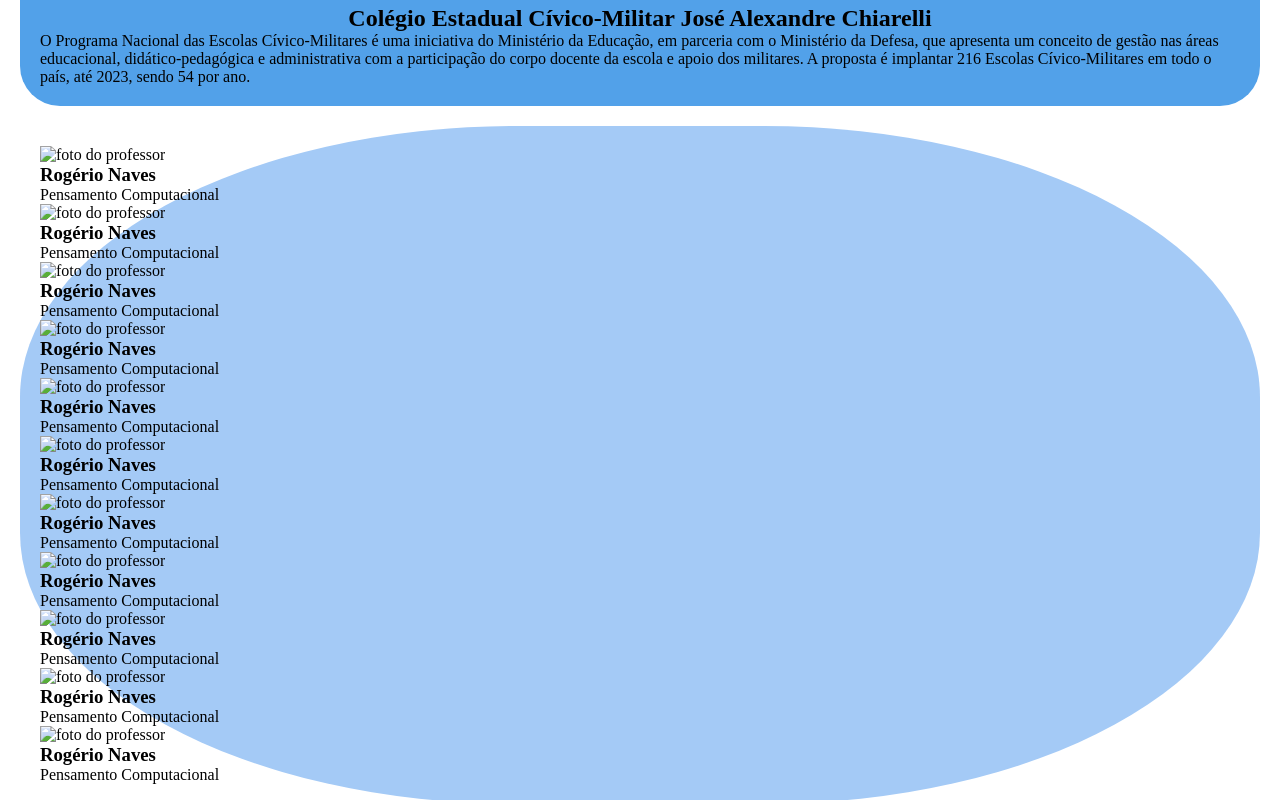
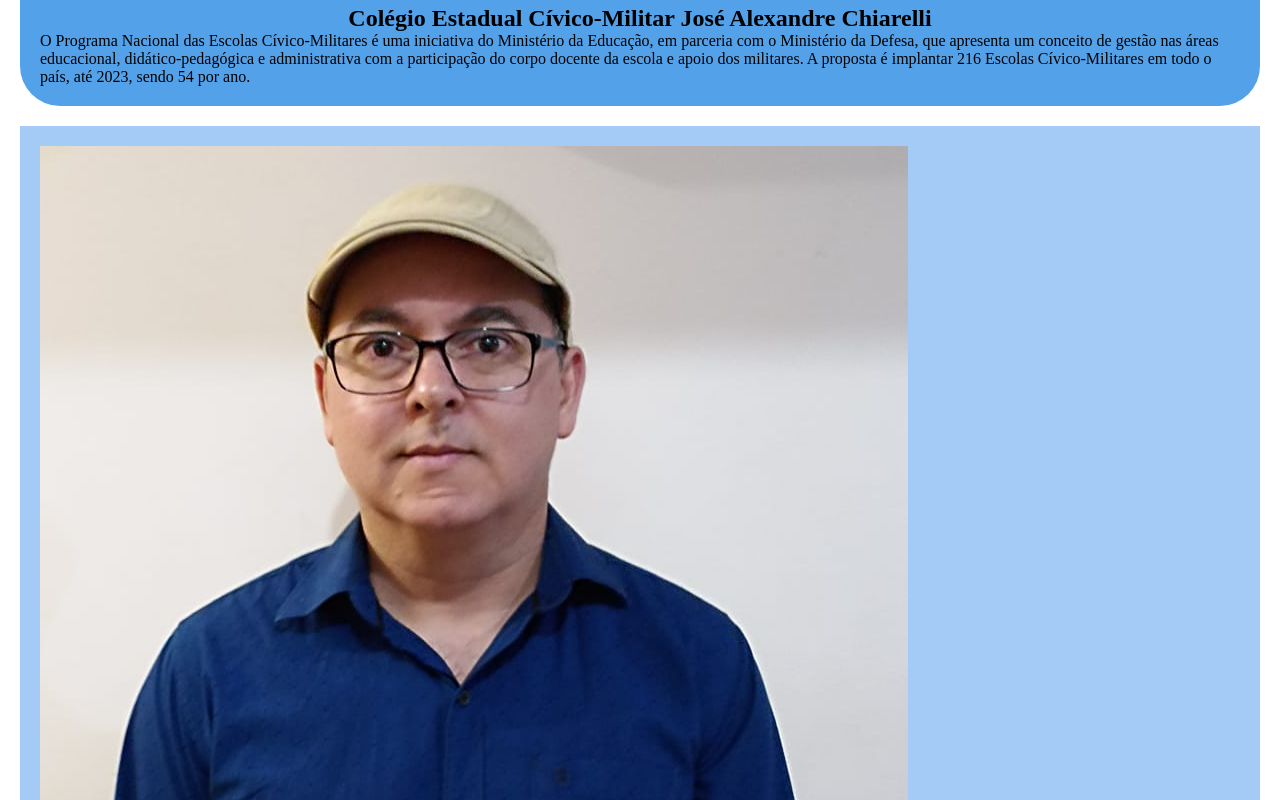
Before and after one commit to RogerioNaves/sitedaturmak, a plain HTML site: page index.html in a window 1280 px wide. Shown: the part 380-1180 px from the top of the page. Drawn offline with Linux system fonts and the light colour scheme.

Commit message:
bordas da section

```diff
--- a/index.html
+++ b/index.html
@@ -44,13 +44,13 @@
         <section class="professores">
 
             <div class="professores__div">
-                <img class="professores__div-imagem" src="RogerioNaves.jpg" alt="foto do professor">
+                <img class="professores__div-imagem" src="RogerioNaves.jpeg" alt="foto do professor">
                 <h3 class="professores__div-titulo"> Rogério Naves </h3>
                 <p class="professores__div-paragrafo"> Pensamento Computacional</p>
             </div>
 
             <div class="professores__div">
-                <img class="professores__div-imagem" src="RogerioNaves.jpg" alt="foto do professor">
+                <img class="professores__div-imagem" src="RogerioNaves.jpeg" alt="foto do professor">
                 <h3 class="professores__div-titulo"> Rogério Naves </h3>
                 <p class="professores__div-paragrafo"> Pensamento Computacional</p>
 
@@ -58,7 +58,7 @@
 
             <div class="professores__div">
 
-                <img class="professores__div-imagem" src="RogerioNaves.jpg" alt="foto do professor">
+                <img class="professores__div-imagem" src="RogerioNaves.jpeg" alt="foto do professor">
                 <h3 class="professores__div-titulo"> Rogério Naves </h3>
                 <p class="professores__div-paragrafo"> Pensamento Computacional</p>
 
@@ -66,7 +66,7 @@
 
             <div class="professores__div">
 
-                <img class="professores__div-imagem" src="RogerioNaves.jpg" alt="foto do professor">
+                <img class="professores__div-imagem" src="RogerioNaves.jpeg" alt="foto do professor">
                 <h3 class="professores__div-titulo"> Rogério Naves </h3>
                 <p class="professores__div-paragrafo"> Pensamento Computacional</p>
 
@@ -74,45 +74,45 @@
 
             <div class="professores__div">
 
-                <img class="professores__div-imagem" src="RogerioNaves.jpg" alt="foto do professor">
+                <img class="professores__div-imagem" src="RogerioNaves.jpeg" alt="foto do professor">
                 <h3 class="professores__div-titulo"> Rogério Naves </h3>
                 <p class="professores__div-paragrafo"> Pensamento Computacional</p>
             </div>
 
             <div class="professores__div">
 
-                <img class="professores__div-imagem" src="RogerioNaves.jpg" alt="foto do professor">
+                <img class="professores__div-imagem" src="RogerioNaves.jpeg" alt="foto do professor">
                 <h3 class="professores__div-titulo"> Rogério Naves </h3>
                 <p class="professores__div-paragrafo"> Pensamento Computacional</p>
             </div>
             <div class="professores__div">
 
-                <img class="professores__div-imagem" src="RogerioNaves.jpg" alt="foto do professor">
+                <img class="professores__div-imagem" src="RogerioNaves.jpeg" alt="foto do professor">
                 <h3 class="professores__div-titulo"> Rogério Naves </h3>
                 <p class="professores__div-paragrafo"> Pensamento Computacional</p>
             </div>
 
             <div class="professores__div">
 
-                <img class="professores__div-imagem" src="RogerioNaves.jpg" alt="foto do professor">
+                <img class="professores__div-imagem" src="RogerioNaves.jpeg" alt="foto do professor">
                 <h3 class="professores__div-titulo"> Rogério Naves </h3>
                 <p class="professores__div-paragrafo"> Pensamento Computacional</p>
             </div>
             <div class="professores__div">
 
-                <img class="professores__div-imagem" src="RogerioNaves.jpg" alt="foto do professor">
+                <img class="professores__div-imagem" src="RogerioNaves.jpeg" alt="foto do professor">
                 <h3 class="professores__div-titulo"> Rogério Naves </h3>
                 <p class="professores__div-paragrafo"> Pensamento Computacional</p>
             </div>
             <div class="professores__div">
 
-                <img class="professores__div-imagem" src="RogerioNaves.jpg" alt="foto do professor">
+                <img class="professores__div-imagem" src="RogerioNaves.jpeg" alt="foto do professor">
                 <h3 class="professores__div-titulo"> Rogério Naves </h3>
                 <p class="professores__div-paragrafo"> Pensamento Computacional</p>
             </div>
             <div class="professores__div">
 
-                <img class="professores__div-imagem" src="RogerioNaves.jpg" alt="foto do professor">
+                <img class="professores__div-imagem" src="RogerioNaves.jpeg" alt="foto do professor">
                 <h3 class="professores__div-titulo"> Rogério Naves </h3>
                 <p class="professores__div-paragrafo"> Pensamento Computacional
                 </p>
--- a/style.css
+++ b/style.css
@@ -75,9 +75,10 @@ text-align: center;
 
 .professores{
 background-color: #A4CAF6;
-border-radius: 40%;
+border-radius: 40 40 40 40 ;
 margin: 20px;
 padding: 20px;
+
 }
 
 .professore__div {
```
